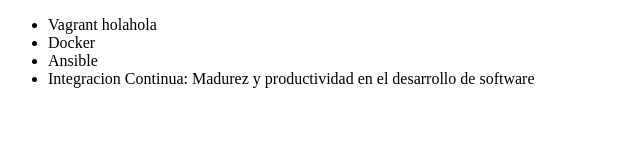
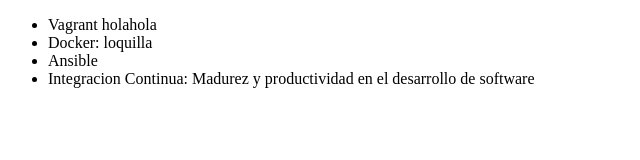
Before and after one commit to JorSarraf/alura-git, a plain HTML site: page index.html in a window 1280 px wide. Shown: the full height of the page, 0-640 px from the left. Drawn offline with Linux system fonts and the light colour scheme.

Commit message:
modificando el nombre de docker

```diff
--- a/index.html
+++ b/index.html
@@ -7,7 +7,7 @@
     <body>
         <ul>
             <li>Vagrant holahola</li>
-            <li>Docker</li>
+            <li>Docker: loquilla</li>
             <li>Ansible</li>
             <li>Integracion Continua: Madurez y productividad en el desarrollo de software</li>
         </ul>
```
